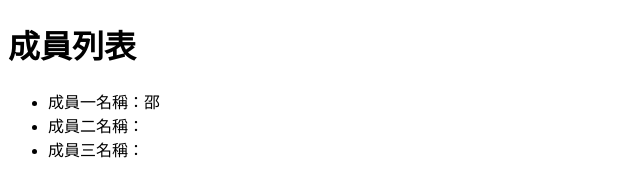
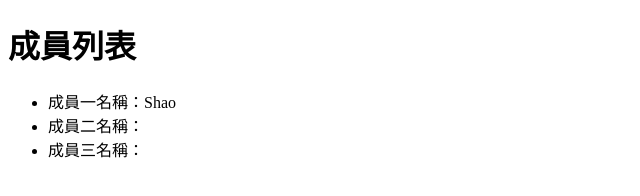
Before and after one commit to oxfoxlion/GitPractice4, a plain HTML site: page index.html in a window 1280 px wide. Shown: the full height of the page, 0-640 px from the left. Drawn offline with Linux system fonts and the light colour scheme.

Commit message:
調整成員一名稱

```diff
--- a/index.html
+++ b/index.html
@@ -8,7 +8,7 @@
 <body>
     <h1>成員列表</h1>
     <ul>
-        <li>成員一名稱：邵</li>
+        <li>成員一名稱：Shao</li>
         <li>成員二名稱：</li>
         <li>成員三名稱：</li>
     </ul>
```
